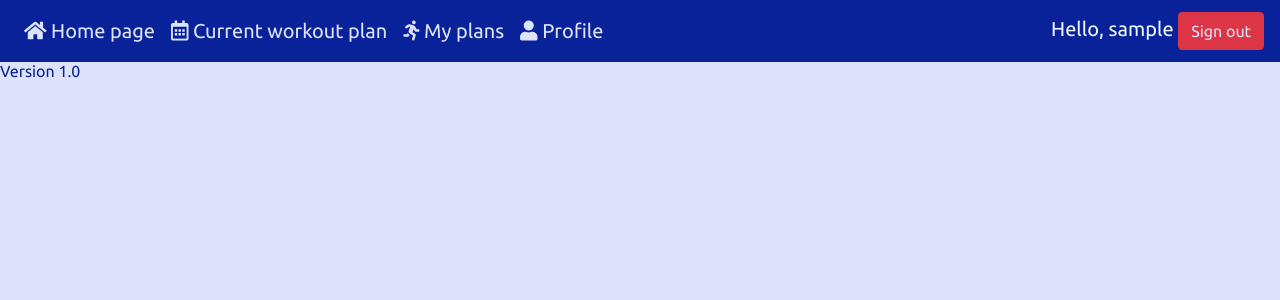
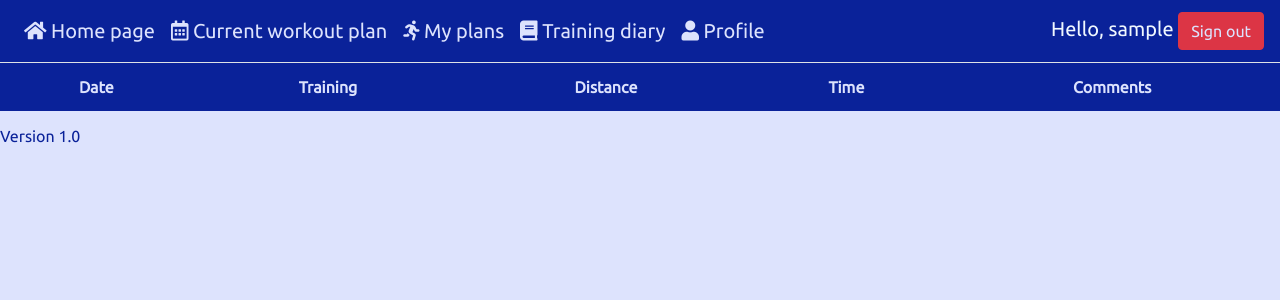
Before and after one commit to Gribek/Final_Project, a Django app: page /training_diary in a window 1280 px wide. Shown: the top 300 px of the page. Run offline with Django 3.2, Linux system fonts and the light colour scheme; the visitor is signed in with stand-in values (Sample User, id 1); data comes from the database, SQL or seed files in the repository; data that the repository does not hold is empty; some libraries are stand-ins or nearby versions.

Commit message:
Added Diary to navigation panel, modified training diary template.

```diff
--- a/RunScheduleApp/static/RunScheduleApp/css/style.css
+++ b/RunScheduleApp/static/RunScheduleApp/css/style.css
@@ -25,12 +25,12 @@ table th {
     background-color: #0A2299;
 }
 
-.table tbody td:hover {
+.calendar tbody td:hover {
     border: solid 1px #0A2299;
     background-color: #183BF0;
 }
 
-.table tbody td a:hover {
+.calendar tbody td a:hover {
     color: #DDE3FD;
 }
 
--- a/RunScheduleApp/templates/RunScheduleApp/base.html
+++ b/RunScheduleApp/templates/RunScheduleApp/base.html
@@ -31,6 +31,10 @@
                 <li class="nav-item active">
                     <a class="nav-link" href="/workout_list"><i class="fas fa-running"></i>
                         My plans<span class="sr-only">(current)</span></a>
+                </li>
+                <li class="nav-item active">
+                    <a class="nav-link" href="{% url 'training_diary' %}"><i class="fas fa-book"></i> Training diary<span class="sr-only">
+                        (current)</span></a>
                 </li>
                 <li class="nav-item active">
                     <a class="nav-link" href="/profile"><i class="fas fa-user"></i> Profile<span class="sr-only">
--- a/RunScheduleApp/templates/RunScheduleApp/training_diary_view.html
+++ b/RunScheduleApp/templates/RunScheduleApp/training_diary_view.html
@@ -2,9 +2,24 @@
 
 {% block content %}
     <div class="text_blue">
-        {% for entry in diary_entries %}
-            {{ entry.date }} {{ entry.training_info }} {{ entry.training_distance }}
-            {{ entry.training_time }} {{ entry.comments }} <br>
-        {% endfor %}
+        <table class="table">
+            <tr>
+                <th>Date</th>
+                <th>Training</th>
+                <th>Distance</th>
+                <th>Time</th>
+                <th>Comments</th>
+            </tr>
+            {% for entry in diary_entries %}
+                <tr>
+                    <td>{{ entry.date }}</td>
+                    <td>{{ entry.training_info }}</td>
+                    <td>{{ entry.training_distance }}</td>
+                    <td>{{ entry.training_time }}</td>
+                    <td>{{ entry.comments }}</td>
+                </tr>
+            {% endfor %}
+        </table>
+
     </div>
 {% endblock %}
--- a/RunScheduleApp/views.py
+++ b/RunScheduleApp/views.py
@@ -407,7 +407,7 @@ class WorkoutPlanView(LoginRequiredMixin, View):
 class WorkoutCalendar(HTMLCalendar):
     """A class used to create monthly workout calendar in HTML"""
 
-    css_class_month = 'month table'
+    css_class_month = 'month table calendar'
 
     def __init__(self, workout_plan, month, year, month_number_requested):
         """
```
